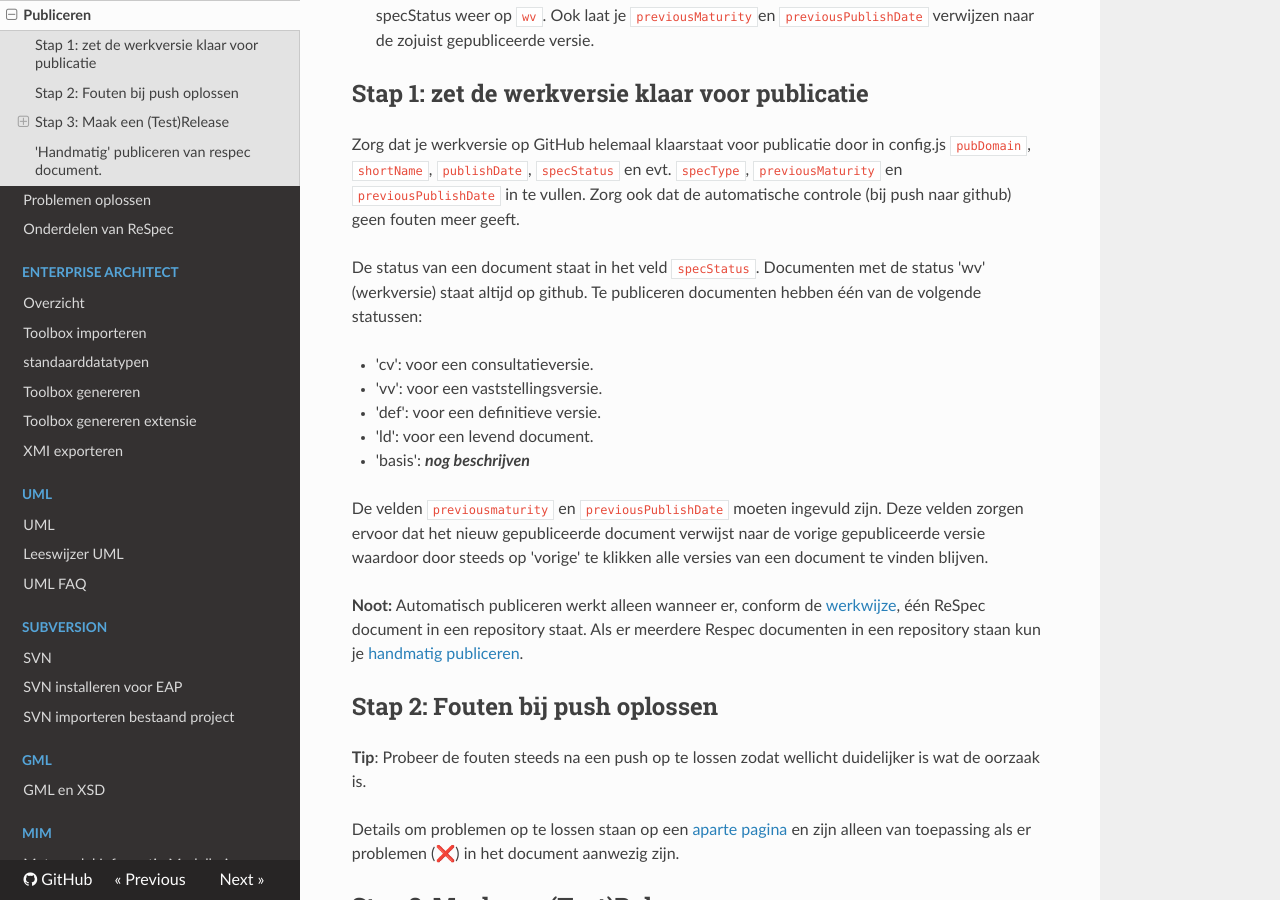
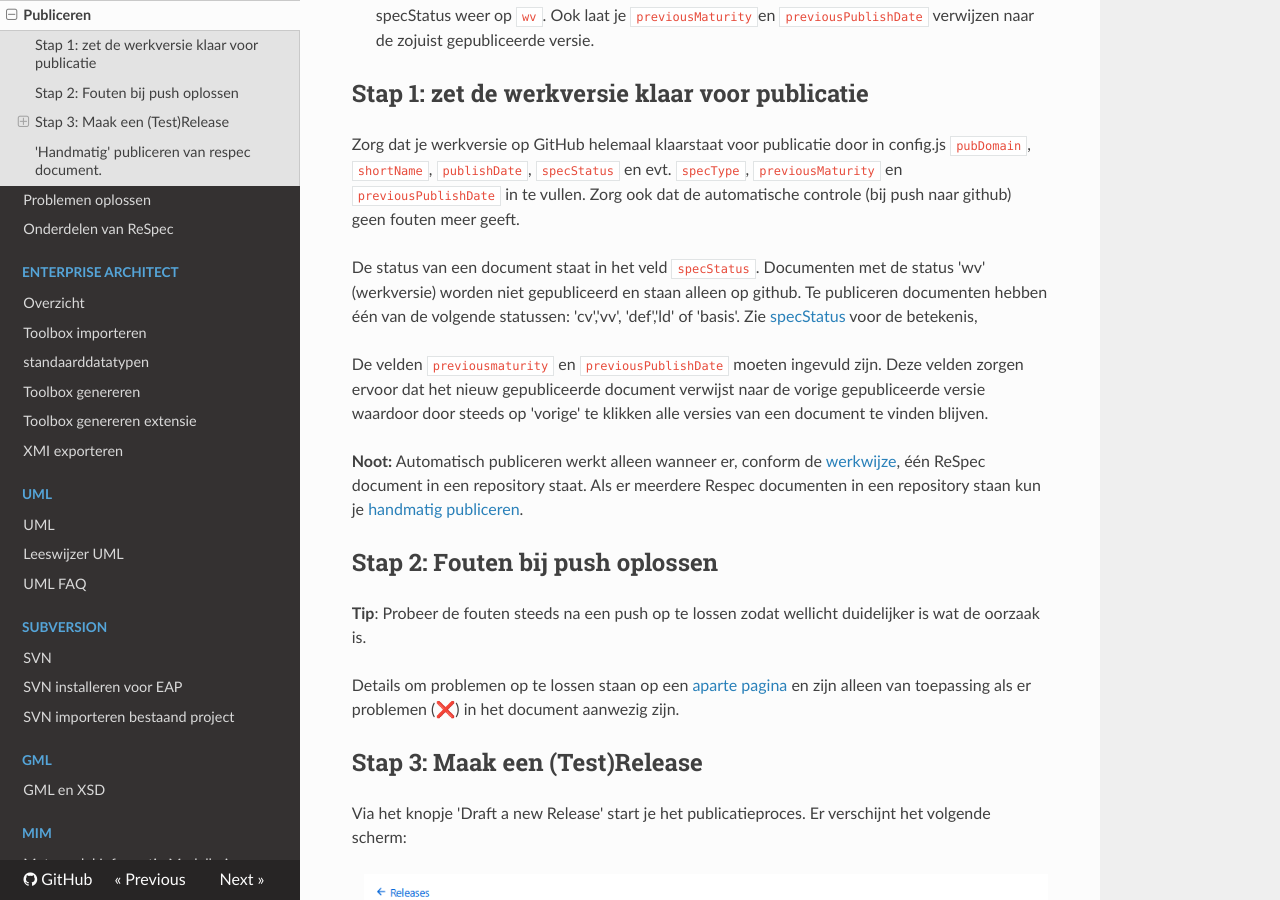
Before and after one commit to Geonovum/handleiding-tooling, an MkDocs documentation site: the page built from docs/ReSpec/ReSpec-publiceren.md, in a window 1280 px wide and 900 px high, scrolled down 518 px. Built offline with MkDocs 1.6.1, drawn with Linux system fonts in a browser that asks for light colours; nearby versions of some CDN libraries.

Commit message:
specStatus beter uitgelegd.

```diff
--- a/docs/ReSpec/ReSpec-publiceren.md
+++ b/docs/ReSpec/ReSpec-publiceren.md
@@ -12,14 +12,7 @@ van dat document op GitHub naar een vaststellingsversie, consultatieversie of de
 
 Zorg dat je werkversie op GitHub helemaal klaarstaat voor publicatie door in config.js `pubDomain`, `shortName`, `publishDate`, `specStatus` en evt. `specType`, `previousMaturity` en `previousPublishDate` in te vullen. Zorg ook dat de automatische controle (bij push naar github) geen fouten meer geeft.
 
-De status van een document staat in het veld `specStatus`. Documenten met de status 'wv' (werkversie) staat altijd op github. Te publiceren documenten hebben één van de volgende statussen:
-
-- 'cv': voor een consultatieversie.
-- 'vv': voor een vaststellingsversie.
-- 'def': voor een definitieve versie.
-- 'ld': voor een levend document.
-
-- 'basis': ***nog beschrijven***
+De status van een document staat in het veld `specStatus`. Documenten met de status 'wv' (werkversie) worden niet gepubliceerd en staan alleen op github. Te publiceren documenten hebben één van de volgende statussen: 'cv','vv', 'def','ld' of 'basis'. Zie [specStatus](ReSpec-onderdelen/#specstatus) voor de betekenis,
 
 De velden `previousmaturity` en `previousPublishDate` moeten ingevuld zijn. Deze velden zorgen ervoor dat het nieuw gepubliceerde document verwijst naar de vorige gepubliceerde versie waardoor door steeds op 'vorige' te klikken alle versies van een document te vinden blijven.
 
```
Also changed, not shown: docs/ReSpec/ReSpec-onderdelen.md (+2 -2 lines).
